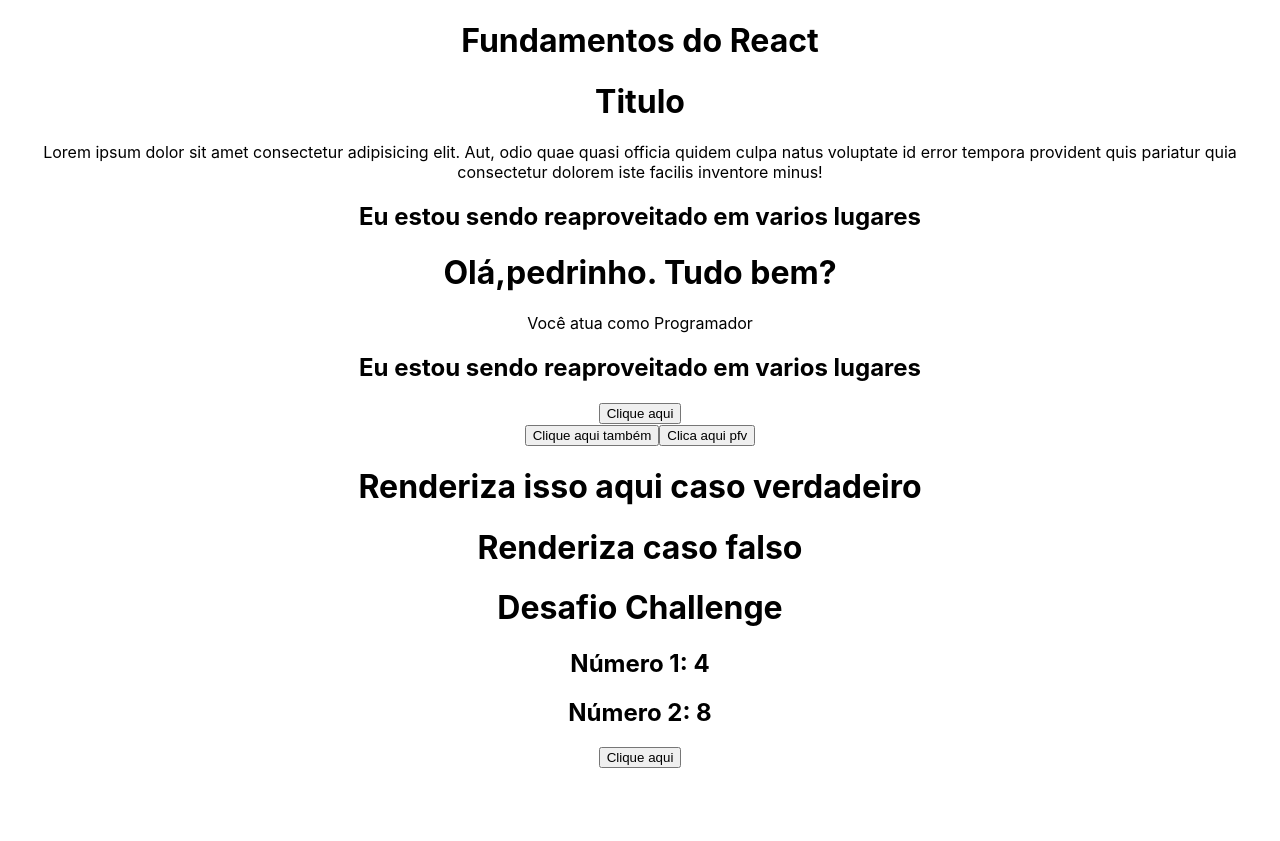
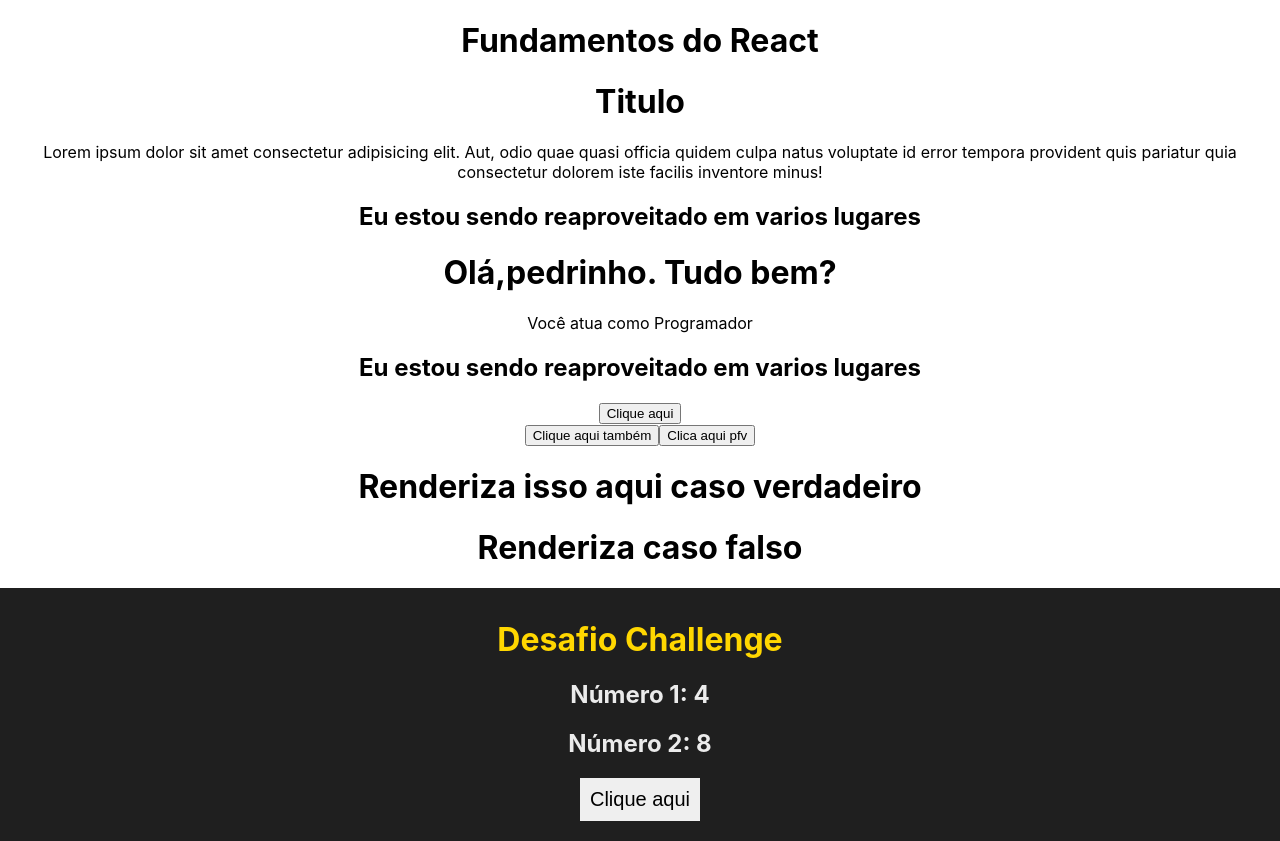
Before and after one commit to pedrocauan/entendendo_o_react, a React (Create React App) app in the folder 2_FUNDAMENTOS/fundamentos/: page / in a window 1280 px wide. Before the commit the page ends 800 px from the top, so only its background shows below. Built offline with nearby package versions, Linux system fonts and the light colour scheme; the HTML template or start-up script is replaced by a standard one.

Commit message:
arrumando estilo

```diff
--- a/2_FUNDAMENTOS/fundamentos/src/components/Challenge.js
+++ b/2_FUNDAMENTOS/fundamentos/src/components/Challenge.js
@@ -7,15 +7,19 @@
 const Challenge = () => {
     const num1 = 4
     const num2 = 8
+    const somaLog = (e) => {
 
+        console.log(`${num1} + ${num2} = ${num1+num2}`)
+
+    }
 
 
     return(
-        <div>
-            <h1>Desafio Challenge</h1>
+        <div className="bg-challenger main-content">
+            <h1 className="title">Desafio Challenge</h1>
             <h2>Número 1: {num1}</h2>
             <h2>Número 2: {num2}</h2>
-            <button onClick={(nums) => console.log(`${num1} + ${num2} = ${num1+num2}`) }>Clique aqui</button>
+            <button className="btn-content" onClick={somaLog}>Clique aqui</button>
         </div>
     )
 }
--- a/2_FUNDAMENTOS/fundamentos/src/index.css
+++ b/2_FUNDAMENTOS/fundamentos/src/index.css
@@ -11,3 +11,35 @@
   font-family: source-code-pro, Menlo, Monaco, Consolas, 'Courier New',
     monospace;
 }
+
+
+.main-content {
+  padding: 20px;
+  padding-top: 10px;
+  margin: 0;
+}
+.bg-challenger {
+  background-color: hsl(0, 0%, 12%);
+  color: hsl(0, 0%, 92%);
+}
+
+.title {
+  color: gold;
+}
+
+.btn-content {
+  border: none;
+  padding: 10px;
+  font-size: 20px;
+}
+
+.btn-content:hover {
+  cursor: pointer;
+  background-color: black;
+  color: gold;
+  font-weight:  900;
+}
+/*
+.btn-color {
+  color
+} */
```
